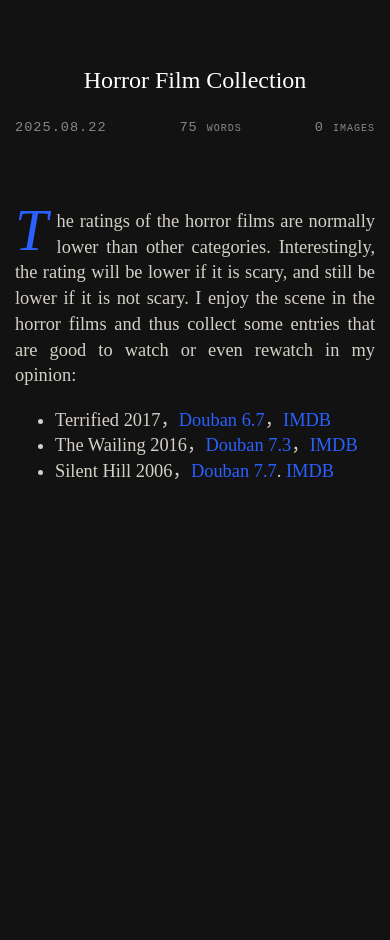
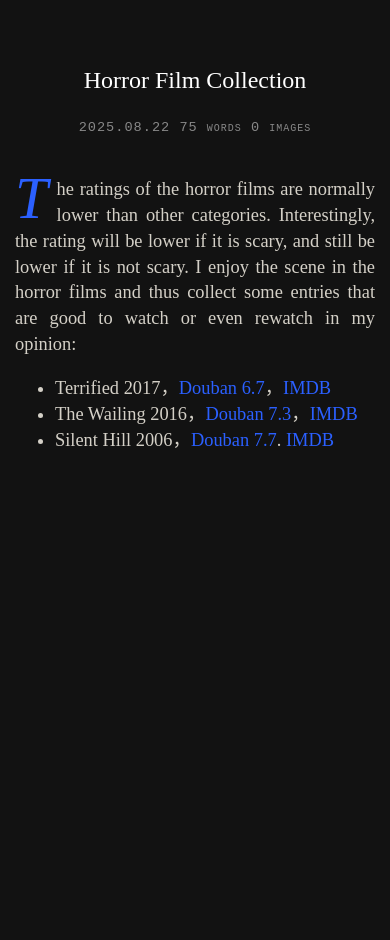
Before and after one commit to lptl/lptl.github.io, a Jekyll site: the page built from _posts/2025-08-22-my-first-post.md, in a window 390 px wide. Built offline with Jekyll 4.4.1, drawn with Linux system fonts in a browser that asks for light colours.

Commit message:
add content

```diff
--- a/assets/css/style.css
+++ b/assets/css/style.css
@@ -435,6 +435,10 @@ body {
         padding-bottom: 15px;
     }
 
+    .post-header {
+        padding-bottom: 0px;
+    }
+
     .site-title {
         font-size: 2.2em; /* Increased for better visibility */
         line-height: 1.2;
@@ -480,7 +484,7 @@ body {
     .post-meta {
         font-size: 0.85em; /* Increased from 0.85em */
         width: 100%;
-        display: flex;
+        /* display: flex; */
         justify-content: space-between;
         align-items: center;
         /* border-top: 1px solid #333; */
```
